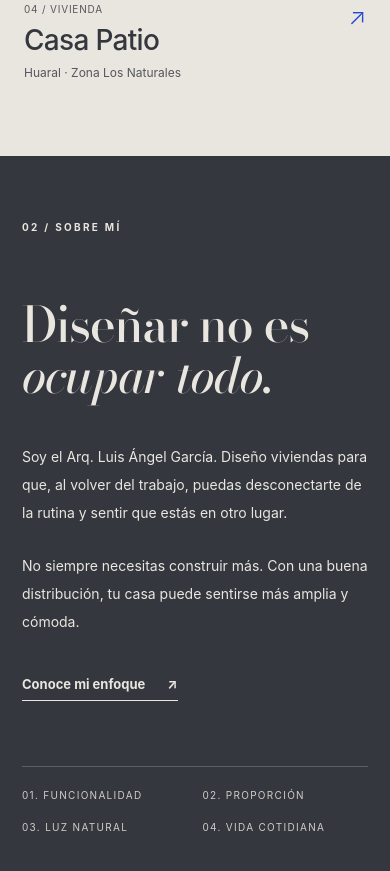
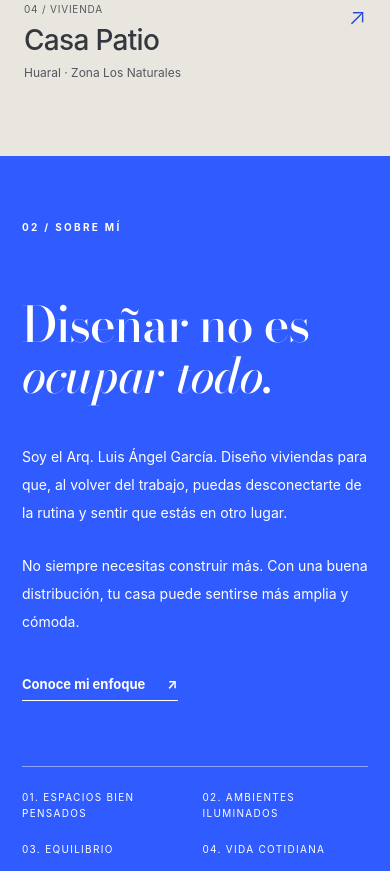
Before and after one commit to luisangelgarciarq/luisangelgarciarq.github.io, a plain HTML site: page arquitectura.html in a window 390 px wide. Shown: the part 2773-3644 px from the top of the page. Drawn offline with nearby package versions, Linux system fonts and the light colour scheme.

Commit message:
Add files via upload

```diff
--- a/arquitectura.html
+++ b/arquitectura.html
@@ -20,6 +20,14 @@
     #seguimiento .consulting-services small { max-width: 65ch; }
     @media (max-width: 700px) { #seguimiento .consulting-services { grid-template-columns: 1fr; } }
     #seguimiento .investments-head:has(+ .consulting-services) h2 { font-size: clamp(2rem, 4.5vw, 4rem); text-wrap: balance; }
+    /* Identidad Cobalt: solo la sección Sobre mí. */
+    #enfoque.manifesto { background: #2F5BFF; color: #fff; }
+    #enfoque .manifesto-top, #enfoque .eyebrow, #enfoque .manifesto-grid p, #enfoque .light-link, #enfoque .manifesto-tags { color: #fff; }
+    #enfoque .manifesto-tags { border-top-color: rgba(255,255,255,.45); }
+    @media (max-width: 600px) {
+      #enfoque .manifesto-tags { grid-template-columns: repeat(2,minmax(0,1fr)); }
+      #enfoque .manifesto-tags span { min-width: 0; line-height: 1.6; overflow-wrap: break-word; }
+    }
   </style>
 </head>
 <body data-page="inicio">
@@ -70,7 +78,7 @@
     <section class="manifesto" id="enfoque">
       <div class="manifesto-top"><span class="eyebrow eyebrow-light">02 / SOBRE MÍ</span><span>LG — ARQUITECTURA PARA VIVIR</span></div>
       <div class="manifesto-grid"><h2>Diseñar no es<br><em>ocupar todo.</em></h2><div><p>Soy el Arq. Luis Ángel García. Diseño viviendas para que, al volver del trabajo, puedas desconectarte de la rutina y sentir que estás en otro lugar.</p><p>No siempre necesitas construir más. Con una buena distribución, tu casa puede sentirse más amplia y cómoda.</p><a href="#soluciones" class="light-link">Conoce mi enfoque <span aria-hidden="true">↗</span></a></div></div>
-      <div class="manifesto-tags"><span>01. FUNCIONALIDAD</span><span>02. PROPORCIÓN</span><span>03. LUZ NATURAL</span><span>04. VIDA COTIDIANA</span></div>
+      <div class="manifesto-tags"><span>01. ESPACIOS BIEN PENSADOS</span><span>02. AMBIENTES ILUMINADOS</span><span>03. EQUILIBRIO</span><span>04. VIDA COTIDIANA</span></div>
     </section>
 
     <section class="section services" id="servicios">
```
